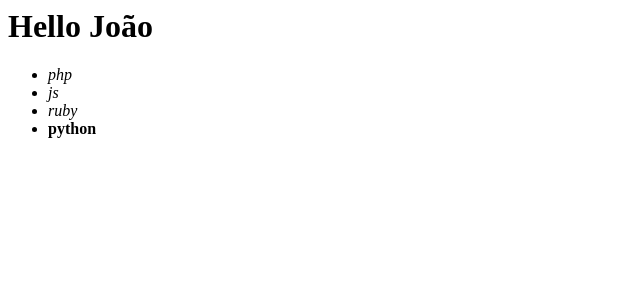
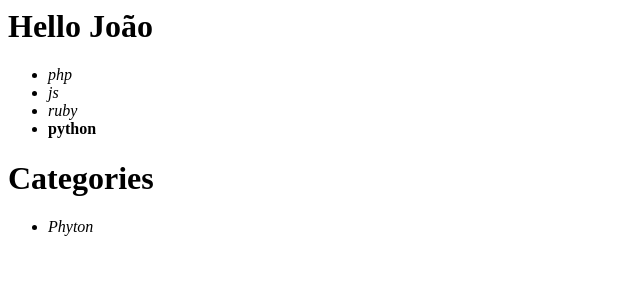
Before and after one commit to chimerarocks/sb-son, a Django app: page /blog in a window 1280 px wide. Shown: the top 300 px of the page, without its empty margins (0-640 px from the left). Run offline with Django 3.2, Linux system fonts and the light colour scheme; data comes from the database, SQL or seed files in the repository; both versions use the stored data as it was after the commit.

Commit message:
Iniciando com banco de dado

```diff
--- a/django_project/blog/models.py
+++ b/django_project/blog/models.py
@@ -3,4 +3,5 @@ from __future__ import unicode_literals
 
 from django.db import models
 
-# Create your models here.
+class Category(models.Model):
+	name = models.CharField(max_length=255)
--- a/django_project/blog/views.py
+++ b/django_project/blog/views.py
@@ -3,6 +3,8 @@ from __future__ import unicode_literals
 
 from django.http import HttpResponse
 from django.shortcuts import render
+
+from blog.models import Category
 
 def home(request):
 
@@ -10,7 +12,10 @@ def home(request):
 
 	context = {
 		'name': name,
-		'languages': ['php', 'js', 'ruby', 'python']
+		'languages': ['php', 'js', 'ruby', 'python'],
+		'categories': Category.objects.all()
 	}
 
+	# Category.objects.create(name="Phyton")
+
 	return render(request, 'blog/home.html', context)
--- a/django_project/django_project/settings.py
+++ b/django_project/django_project/settings.py
@@ -37,6 +37,7 @@ INSTALLED_APPS = [
     'django.contrib.sessions',
     'django.contrib.messages',
     'django.contrib.staticfiles',
+    'blog'
 ]
 
 MIDDLEWARE = [
--- a/django_project/templates/blog/home.html
+++ b/django_project/templates/blog/home.html
@@ -11,3 +11,16 @@
 	</li>
 	{% endfor %}
 </ul>
+
+<h1>Categories</h1>
+<ul>
+	{% for category in categories %}
+	<li>
+		{% if category.name == 'python' %}
+			<b>{{category.name}}</b>
+		{% else %}
+			<i>{{category.name}}</i>
+		{% endif %}
+	</li>
+	{% endfor %}
+</ul>
```
Also changed, not shown: django_project/blog/migrations/0001_initial.py (added), django_project/db.sqlite3, 6 other files.
